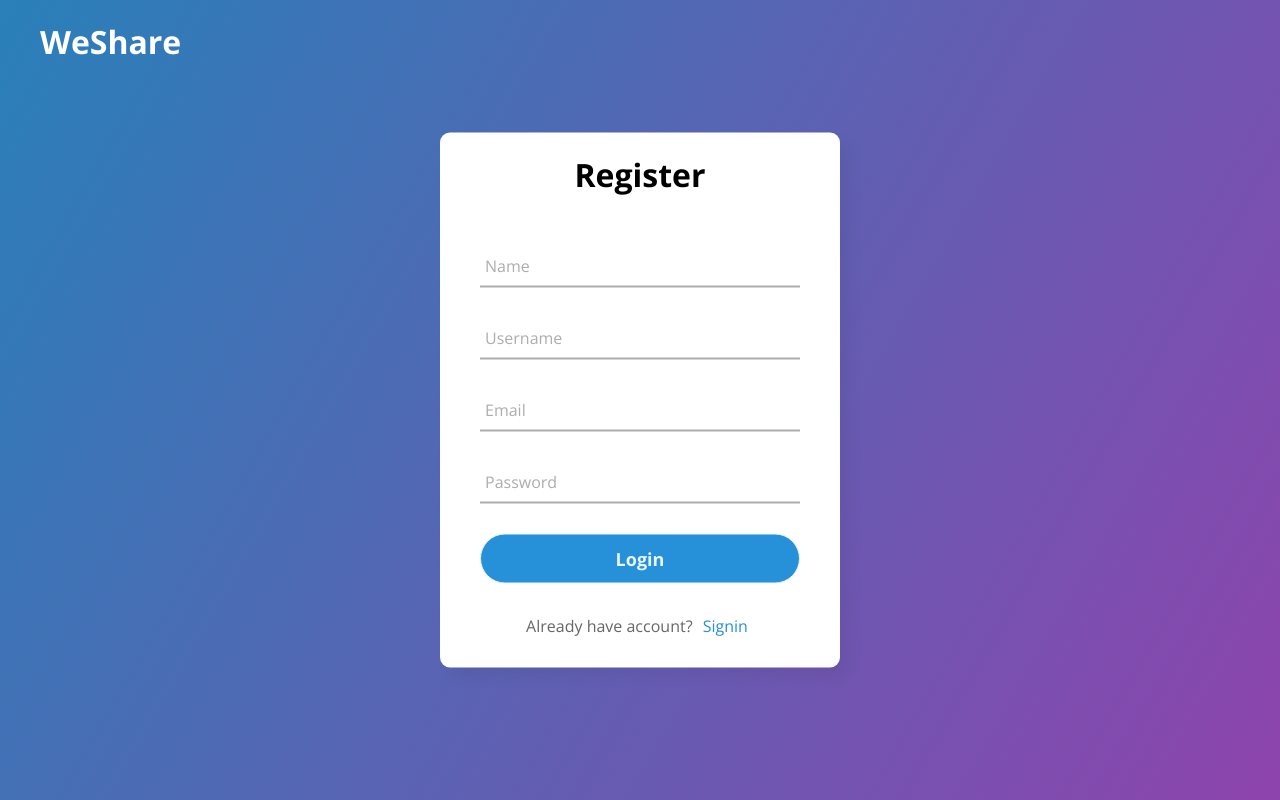
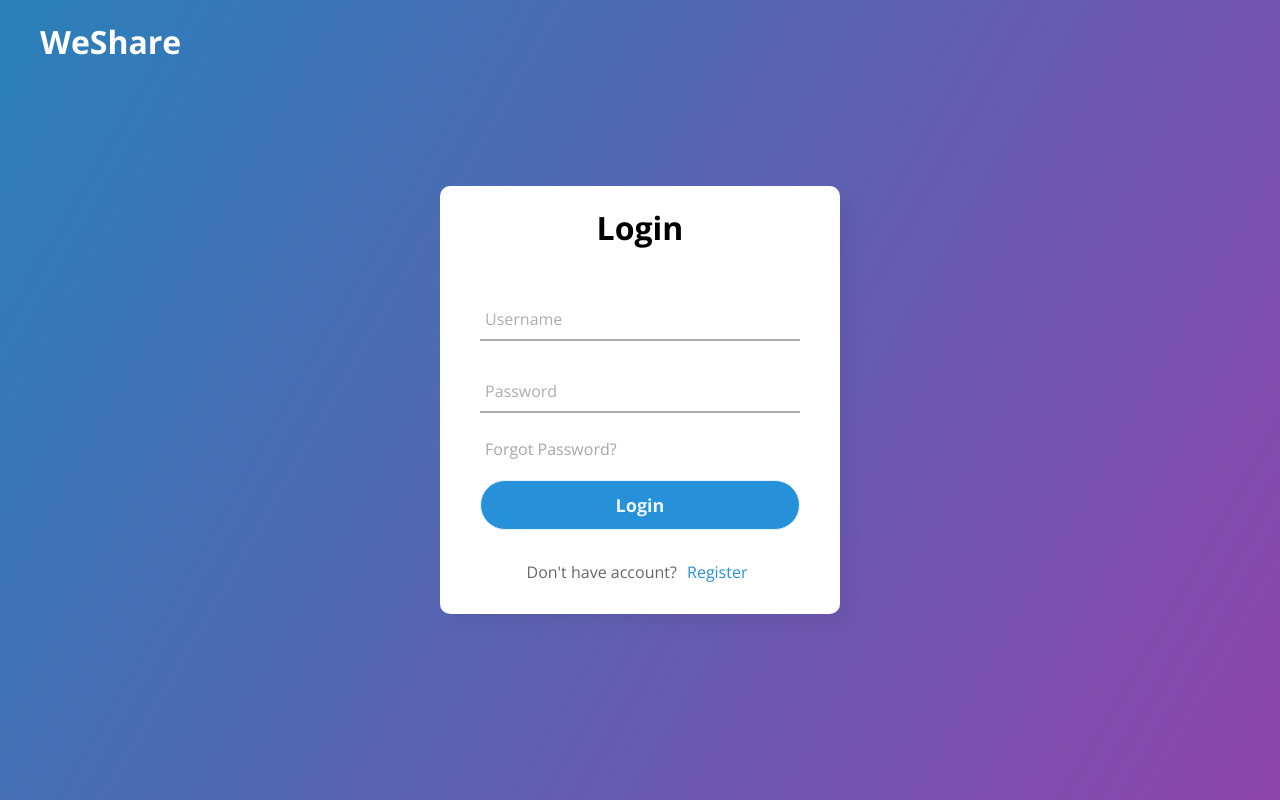
Before and after one commit to chandankrr/we-share, a React (Create React App) app in the folder client/: page /login in a window 1280 px wide. Built offline with nearby package versions, Linux system fonts and the light colour scheme.

Commit message:
create routes for different pages

```diff
--- a/client/package.json
+++ b/client/package.json
@@ -8,6 +8,7 @@
     "@testing-library/user-event": "^13.5.0",
     "react": "^18.0.0",
     "react-dom": "^18.0.0",
+    "react-router-dom": "^6.7.0",
     "react-scripts": "5.0.1",
     "sass": "^1.57.1",
     "web-vitals": "^2.1.4"
--- a/client/src/App.js
+++ b/client/src/App.js
@@ -1,11 +1,54 @@
-// import Login from './pages/login/Login';
-
+import { createBrowserRouter, Outlet, RouterProvider } from 'react-router-dom';
+import LeftBar from './components/leftBar/LeftBar';
+import Navbar from './components/navbar/Navbar';
+import RightBar from './components/rightBar/RightBar';
+import Home from './pages/home/Home';
+import Login from './pages/login/Login';
+import Profile from './pages/profile/Profile';
 import Register from './pages/register/Register';
 
 function App() {
+  const Layout = () => {
+    return (
+      <div>
+        <Navbar />
+        <div style={{ display: 'flex' }}>
+          <LeftBar />
+          <Outlet />
+          <RightBar />
+        </div>
+      </div>
+    );
+  };
+
+  const router = createBrowserRouter([
+    {
+      path: '/',
+      element: <Layout />,
+      children: [
+        {
+          path: '/',
+          element: <Home />,
+        },
+        {
+          path: '/profile/:id',
+          element: <Profile />,
+        },
+      ],
+    },
+    {
+      path: '/login',
+      element: <Login />,
+    },
+    {
+      path: '/register',
+      element: <Register />,
+    },
+  ]);
+
   return (
     <div>
-      <Register />
+      <RouterProvider router={router} />
     </div>
   );
 }
--- /dev/null
+++ b/client/src/components/leftBar/LeftBar.jsx
@@ -0,0 +1,7 @@
+import './leftBar.scss';
+
+const LeftBar = () => {
+  return <div className="leftbar">LeftBar</div>;
+};
+
+export default LeftBar;
--- /dev/null
+++ b/client/src/components/navbar/Navbar.jsx
@@ -0,0 +1,7 @@
+import './navbar.scss';
+
+const Navbar = () => {
+  return <div className="navbar">Navbar</div>;
+};
+
+export default Navbar;
--- /dev/null
+++ b/client/src/components/rightBar/RightBar.jsx
@@ -0,0 +1,7 @@
+import './rightBar.scss';
+
+const RightBar = () => {
+  return <div className="rightbar">RightBar</div>;
+};
+
+export default RightBar;
--- a/client/src/pages/login/Login.jsx
+++ b/client/src/pages/login/Login.jsx
@@ -1,3 +1,4 @@
+import { Link } from 'react-router-dom';
 import './login.scss';
 
 const Login = () => {
@@ -24,7 +25,10 @@ const Login = () => {
         </form>
 
         <div class="signup-link" style={{ border: 'none' }}>
-          Don't have account? <button>Register</button>
+          Don't have account?{' '}
+          <Link to="/register">
+            <button>Register</button>
+          </Link>
         </div>
       </div>
     </div>
--- a/client/src/pages/register/Register.jsx
+++ b/client/src/pages/register/Register.jsx
@@ -1,3 +1,4 @@
+import { Link } from 'react-router-dom';
 import './register.scss';
 
 const Register = () => {
@@ -27,11 +28,14 @@ const Register = () => {
             <span></span>
             <label>Password</label>
           </div>
-          <button>Login</button>
+          <button>Register</button>
         </form>
 
-        <div class="signup-link" style={{ border: 'none' }}>
-          Already have account? <button>Signin</button>
+        <div class="signin-link" style={{ border: 'none' }}>
+          Already have account?{' '}
+          <Link to="/login">
+            <button>Login</button>
+          </Link>
         </div>
       </div>
     </div>
--- a/client/src/pages/register/register.scss
+++ b/client/src/pages/register/register.scss
@@ -112,7 +112,7 @@
       }
     }
 
-    .signup-link {
+    .signin-link {
       margin: 30px 0;
       text-align: center;
       font-size: 16px;
```
Also changed, not shown: client/src/components/leftBar/leftBar.scss (added), client/src/components/navbar/navbar.scss (added), client/src/components/rightBar/rightBar.scss (added), 1 other file (tests, documents, lock files or other folders).
